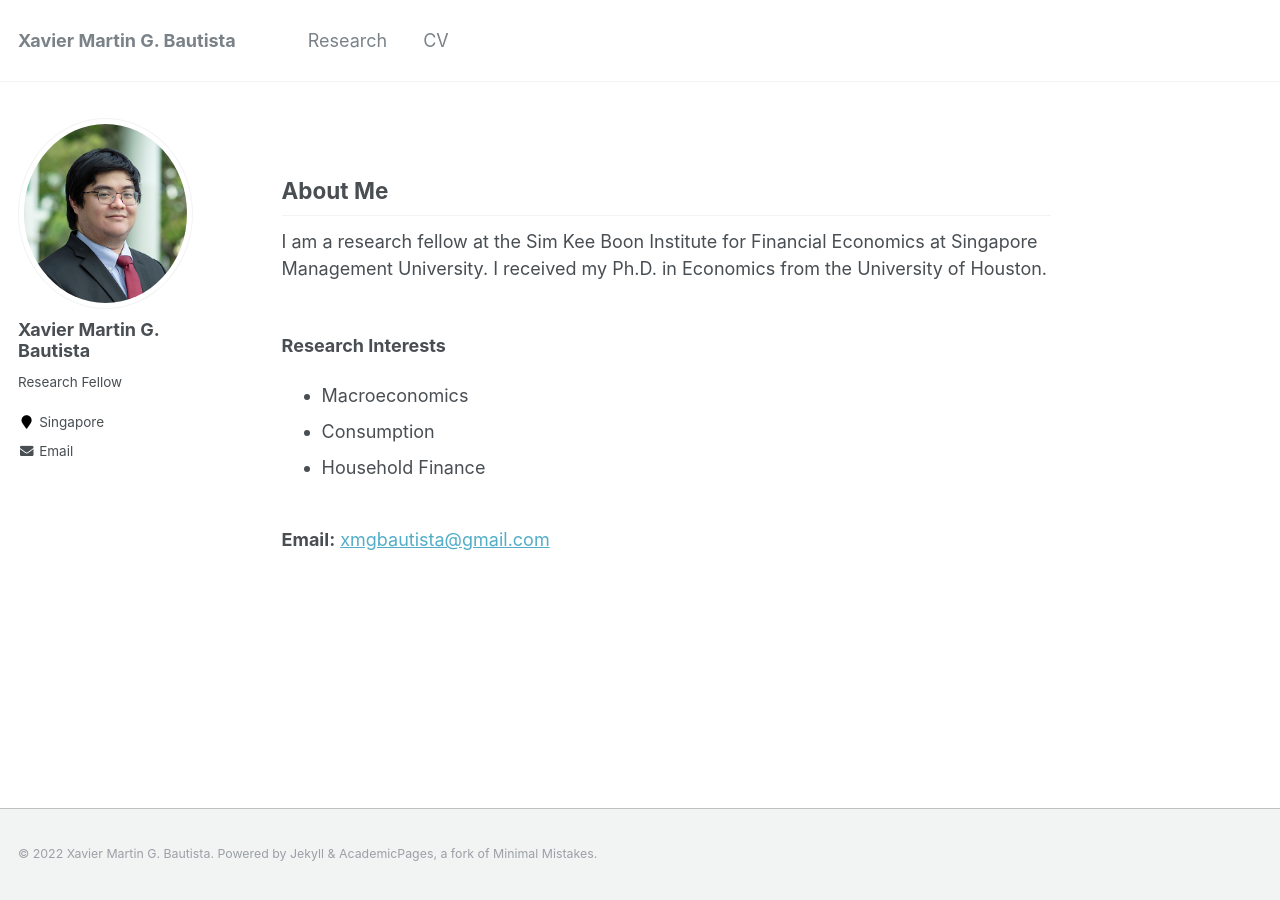
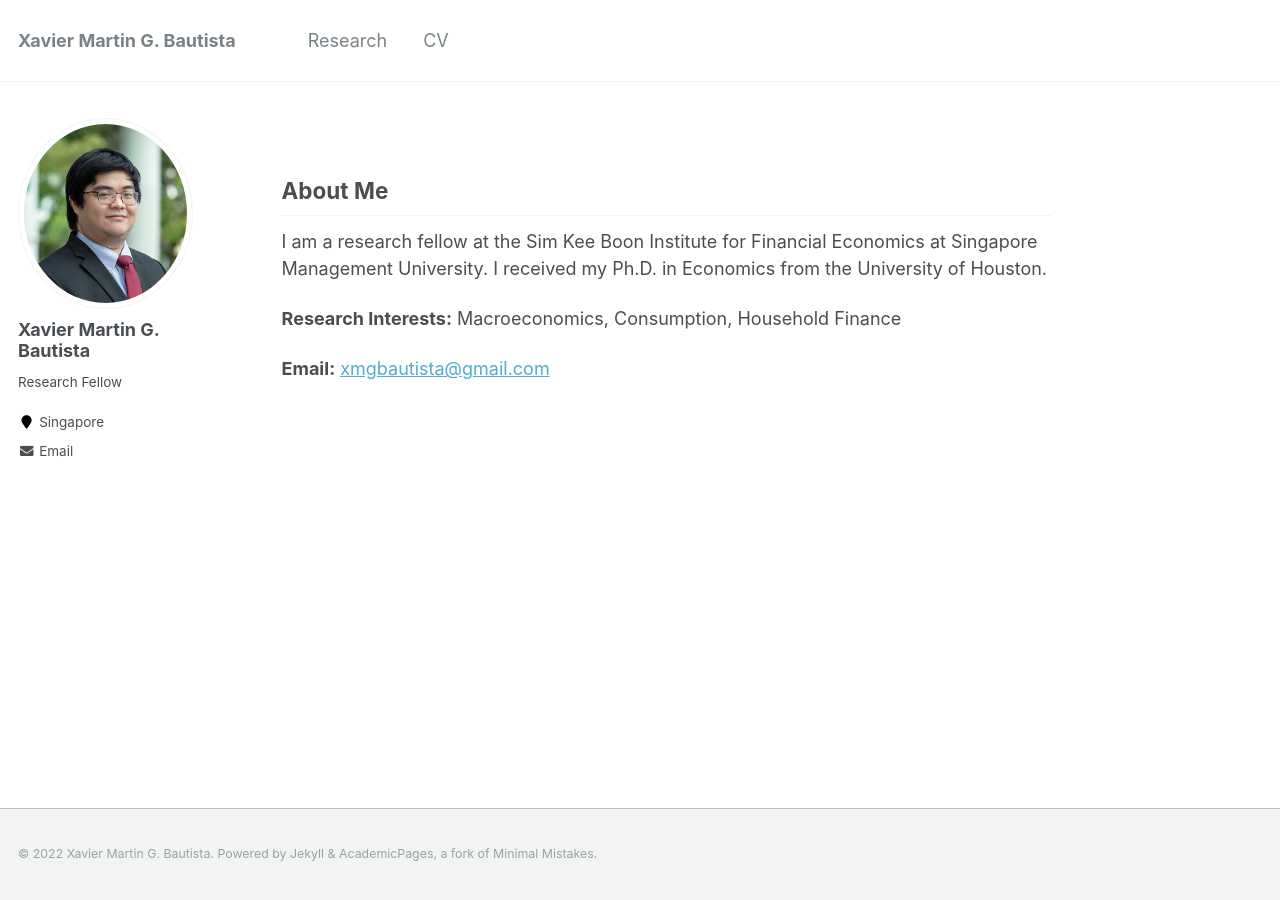
Before and after one commit to xmgbautista/xmgbautista.github.io, a Jekyll site: the page built from _pages/about.md, in a window 1280 px wide. Built offline with Jekyll 4.4.1, drawn with Linux system fonts in a browser that asks for light colours.

Commit message:
Update about.md

```diff
--- a/_pages/about.md
+++ b/_pages/about.md
@@ -20,13 +20,8 @@ redirect_from:
 I am a research fellow at the Sim Kee Boon Institute for Financial Economics at Singapore Management University.
 I received my Ph.D. in Economics from the University of Houston.
 <br>
-<br>
 
-**Research Interests**
-- Macroeconomics
-- Consumption
-- Household Finance
-<br>
+**Research Interests:** Macroeconomics, Consumption, Household Finance
 <br>
 
 **Email:** [xmgbautista@gmail.com](mailto:xmgbautista@gmail.com)
```
